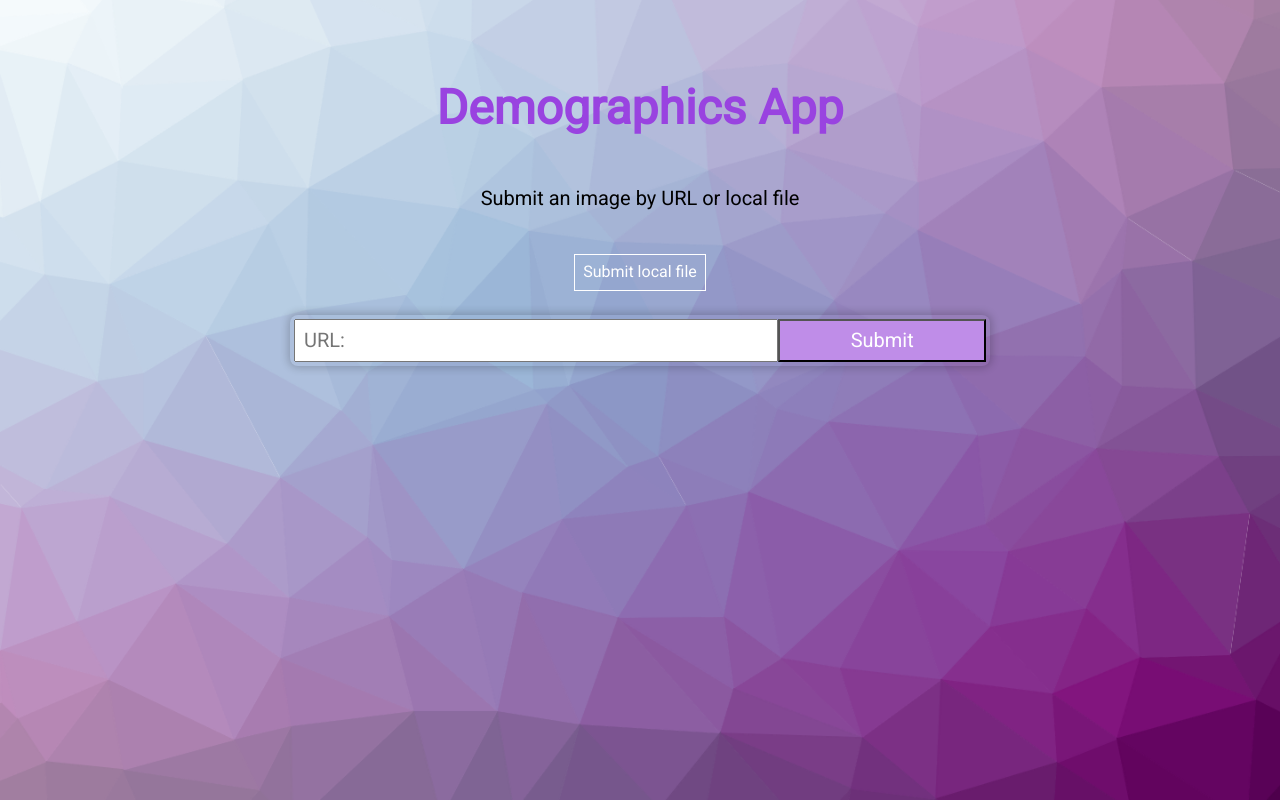
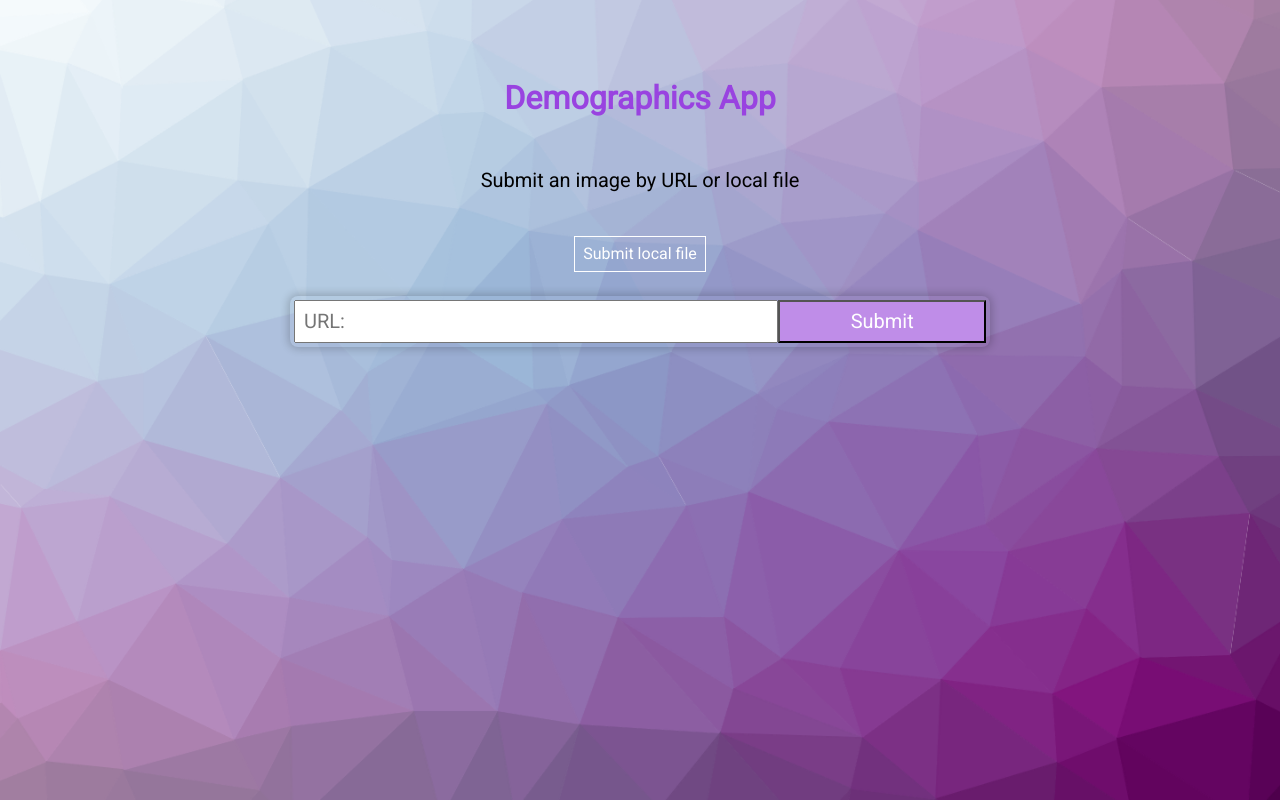
Before and after one commit to Xiuw/Smart-Predict, a React (Create React App) app: page / in a window 1280 px wide. Built offline with nearby package versions, Linux system fonts and the light colour scheme; what clarifai would draw is missing.

Commit message:
Update App.js

```diff
--- a/src/App.js
+++ b/src/App.js
@@ -100,7 +100,7 @@ class App extends Component {
     return (
       <div className="">
 
-      	<h1 className='f1-ns f3 mt5 mb3 pa3 center' style={{color:'#9943e0'}}>Demographics App</h1>
+      	<h1 className='mt5 mb3 pa3 center' style={{color:'#9943e0'}}>Demographics App</h1>
       	<p className="pa3 center f4">Submit an image by URL or local file</p>
       	<p className="link center dim pointer pa2" onClick={this.onHandleInputState}>
       		<span className="ba pa2 white">{stateText}</span>
```
